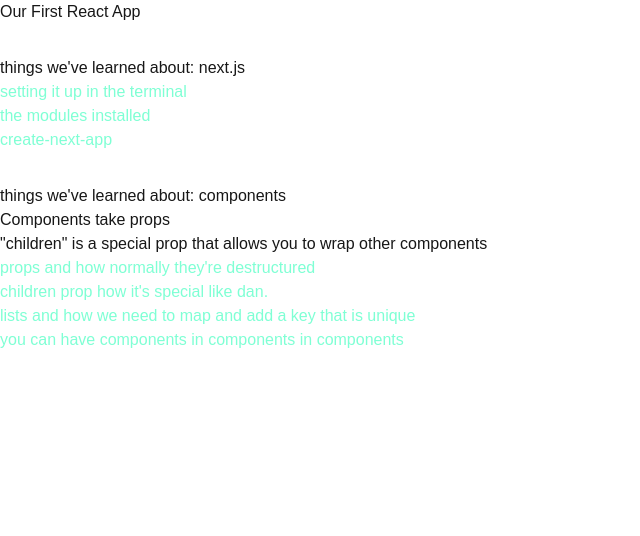
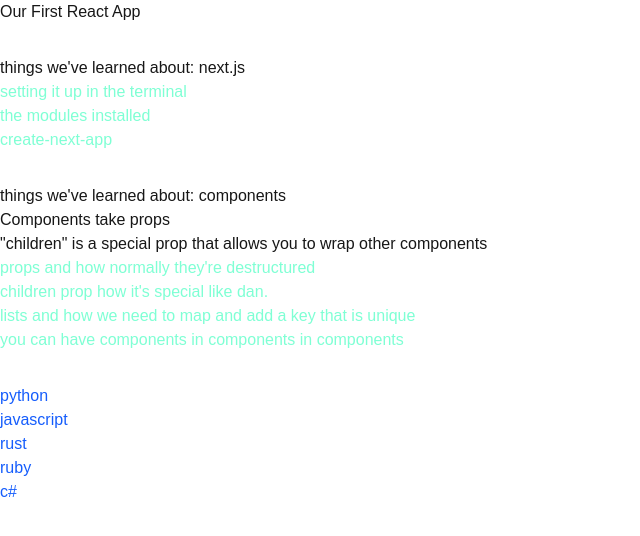
Before and after one commit to NAIT-DMIT2008-Fall2025/DMIT2008-A03-Fall-2025, a Next.js app in the folder 3-nextjs-intro-START/hello-next-dmit2008/: page / in a window 1280 px wide. Shown: the top 536 px of the page, without its empty margins (0-640 px from the left). Built offline with nearby package versions, Linux system fonts and the light colour scheme.

Commit message:
class progress pushed

```diff
--- a/3-nextjs-intro-START/hello-next-dmit2008/pages/index.js
+++ b/3-nextjs-intro-START/hello-next-dmit2008/pages/index.js
@@ -3,6 +3,8 @@
 import LearningList from "@/components/LearningList";
 // just a note here, there's no {} around LearningList
 // that is because it's a default export
+// import FavouriteLanguages
+import FavouriteLanguages from "@/components/languages/FavouriteLanguages";
 
 // we'll see this a bit later on but pages
 // in the app and pages router of next.js are
@@ -46,7 +48,15 @@
           4. should have have LanguageItem component
           5. add the className text-blue-600
         */}
-
+        <FavouriteLanguages
+          languages={[
+            "python",
+            "javascript",
+            "rust",
+            "ruby",
+            "c#"
+          ]}
+        />
 
       </main>
 
```
Also changed, not shown: 3-nextjs-intro-START/hello-next-dmit2008/components/languages/FavouriteLanguages.jsx (renamed from 3-nextjs-intro-START/hello-next-dmit2008/components/langauges/FavouriteLanguages.jsx), 3-nextjs-intro-START/hello-next-dmit2008/components/languages/LanguageItem.jsx (renamed from 3-nextjs-intro-START/hello-next-dmit2008/components/langauges/LanguageItem.jsx).
